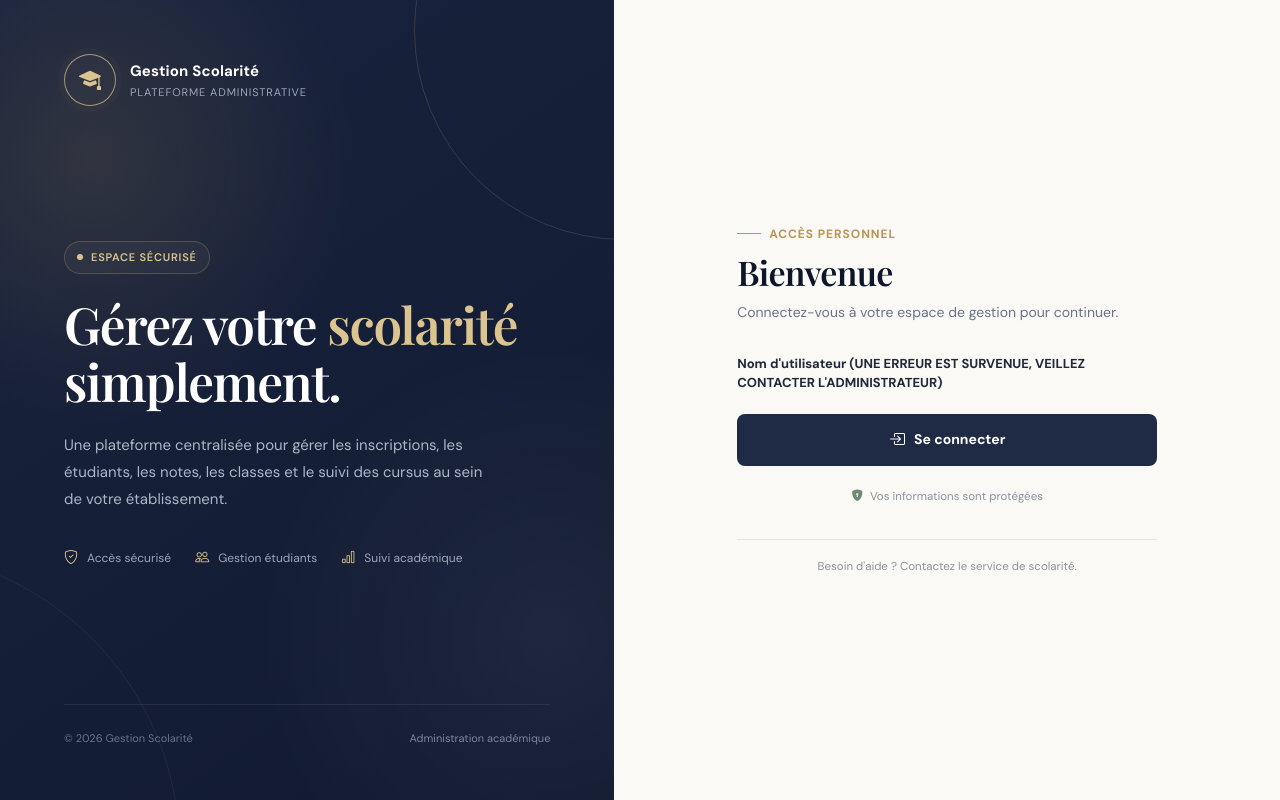
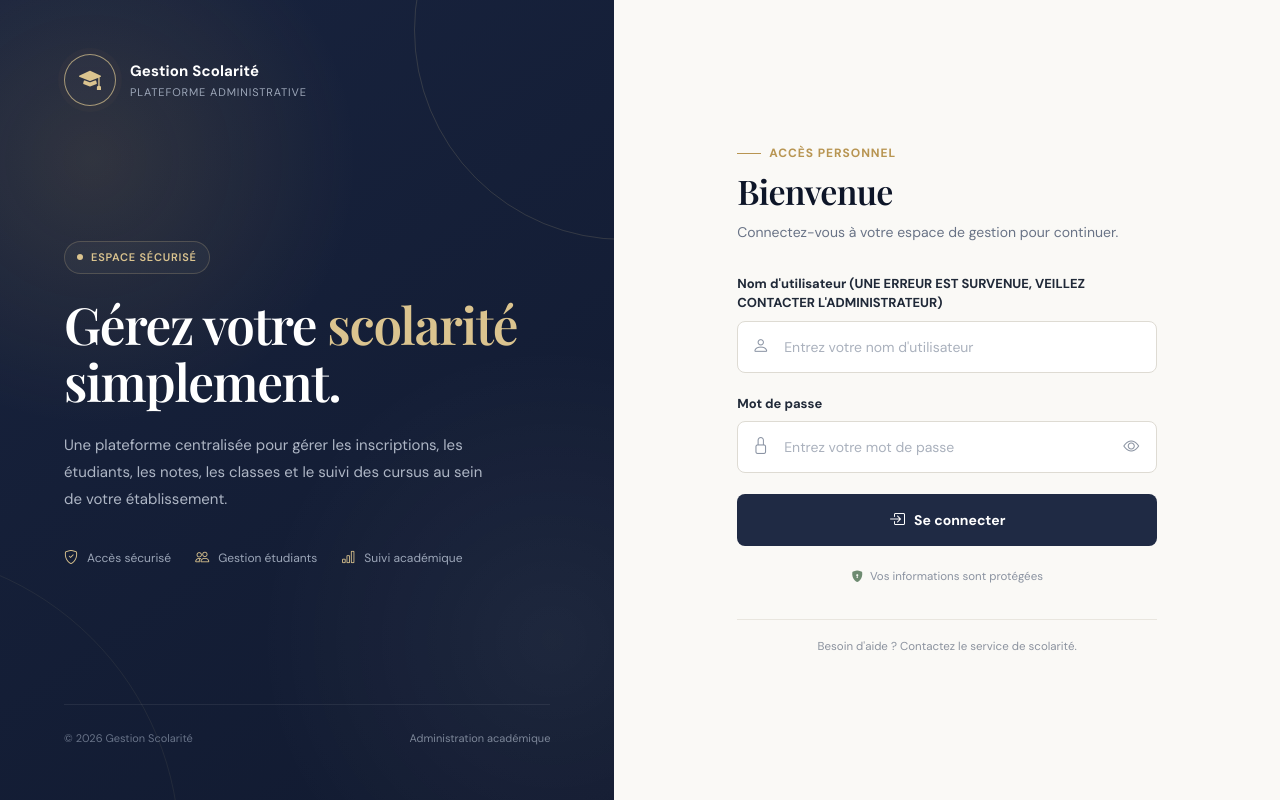
Before and after one commit to KonateBema/inscription_paiement, a Django app: page /connexion/ in a window 1280 px wide. Run offline with Django 5.2, Linux system fonts and the light colour scheme.

Commit message:
repparte

```diff
--- a/gestion/templates/registration/login.html
+++ b/gestion/templates/registration/login.html
@@ -1292,7 +1292,7 @@
                 </label>
 
 
-                <!-- <div class="input-wrapper">
+                <div class="input-wrapper">
 
                     <i class="bi bi-person input-icon"></i>
 
@@ -1307,14 +1307,14 @@
                         required
                     >
 
-                </div> -->
+                </div>
 
             </div>
 
 
             <!-- PASSWORD -->
 
-            <!-- <div class="form-group">
+            <div class="form-group">
 
                 <label
                     for="id_password"
@@ -1353,7 +1353,7 @@
 
                 </div>
 
-            </div> -->
+            </div>
 
 
             <!-- BUTTON -->
```
